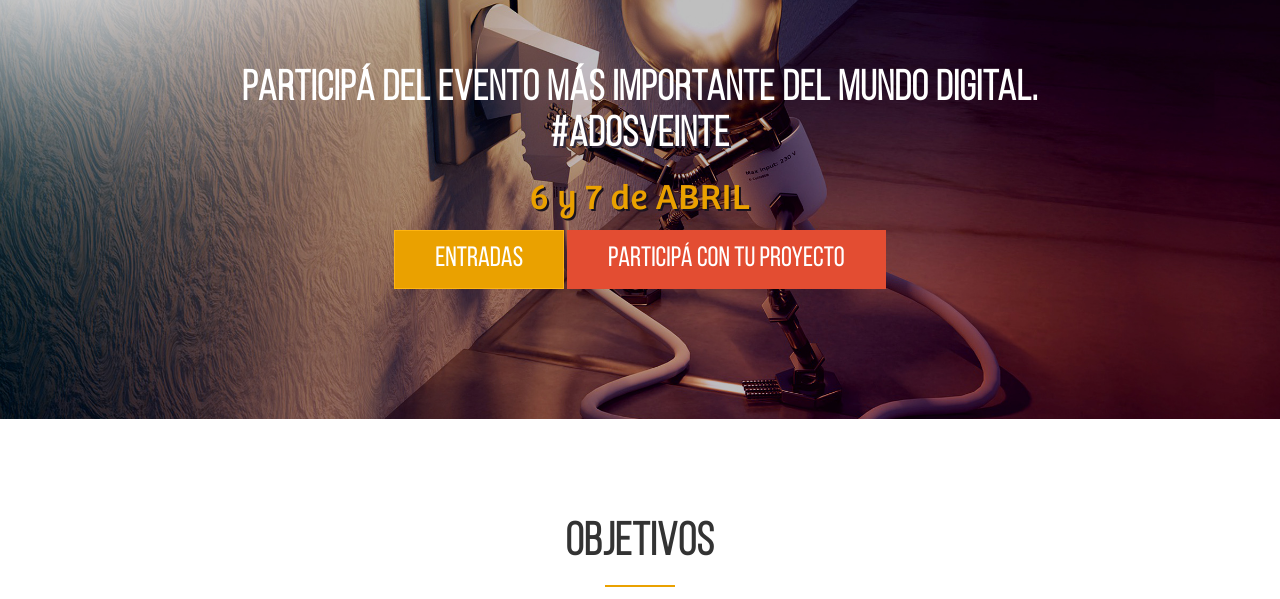
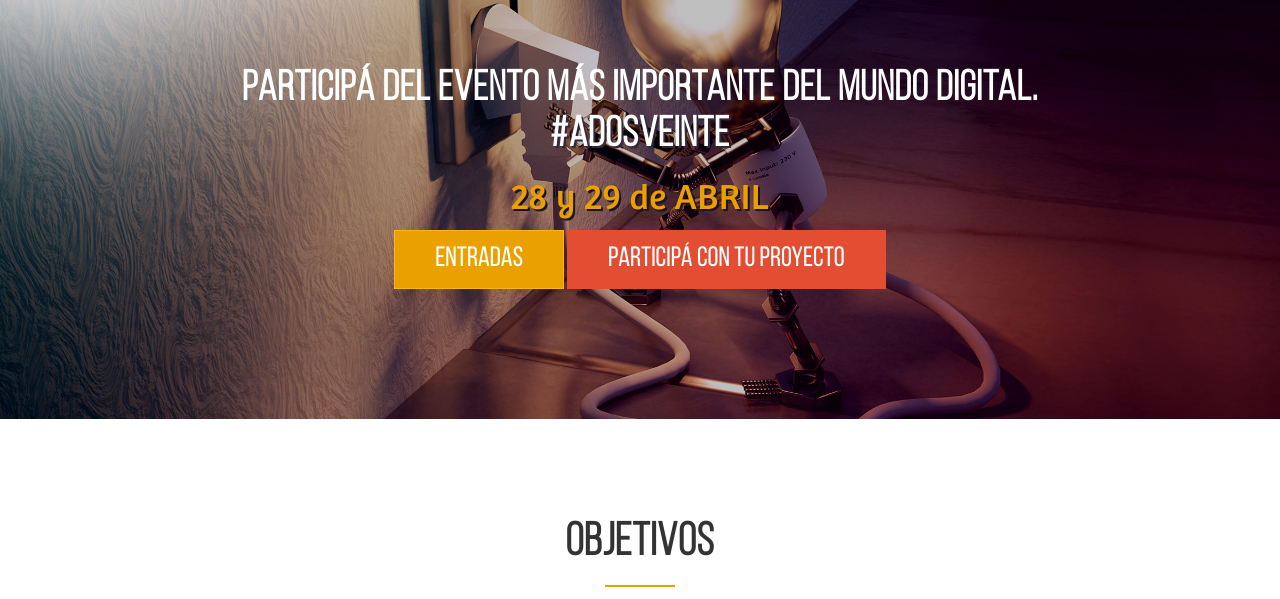
Before and after one commit to crismablanco/a2veinte, a plain HTML site: page index.html in a window 1280 px wide. Shown: the part 133-732 px from the top of the page. Drawn offline with Linux system fonts and the light colour scheme.

```diff
--- a/index.html
+++ b/index.html
@@ -115,7 +115,7 @@
             <div class="contents text-center">
               <h1 class="wow fadeInDown" data-wow-duration="1000ms" data-wow-delay="0.3s">Particip&aacute; del evento m&aacute;s importante del mundo digital.<br>
               <span>#ADOSVEINTE</span></h1>
-              <p class="lead wow fadeIn fecha" data-wow-duration="1000ms" data-wow-delay="400ms">6 y 7 de ABRIL</p>
+              <p class="lead wow fadeIn fecha" data-wow-duration="1000ms" data-wow-delay="400ms">28 y 29 de ABRIL</p>
               <a href="https://www.eventbrite.com.ar/e/a2veinte-tickets-42568469438" class="btn btn-common yellow wow fadeInUp" data-wow-duration="1000ms" data-wow-delay="400ms" target="_blank" >ENTRADAS</a>
               <a href="https://goo.gl/forms/q8UAvClPSCVAejdz2" class="btn btn-common wow fadeInUp" data-wow-duration="1000ms" data-wow-delay="600ms" target="_blank" >PARTICIP&Aacute; CON TU PROYECTO</a>
             </div>
```
Also changed, not shown: img/logo-ciudadenmov.png.
